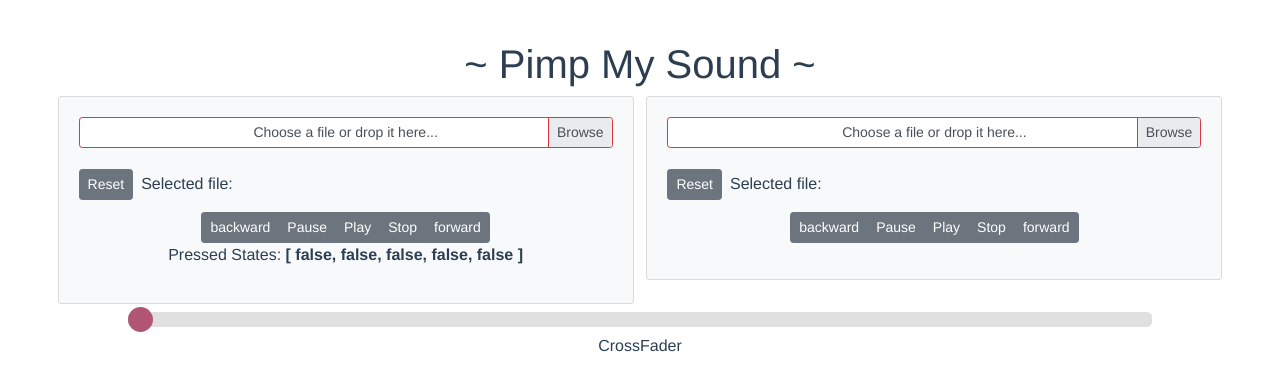
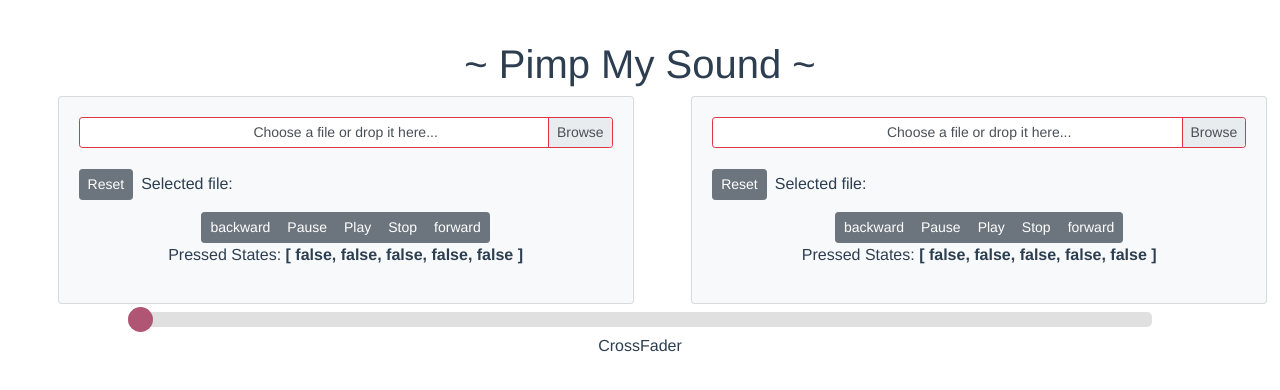
Before and after one commit to aimazeme/PimpMySound, a Vue app: page / in a window 1280 px wide. Shown: the top 390 px of the page. Built offline with nearby package versions, Linux system fonts and the light colour scheme.

Commit message:
made fileform into component

```diff
--- a/src/App.vue
+++ b/src/App.vue
@@ -2,89 +2,8 @@
   <div id="app">
 
     <PimpMySound msg="Welcome to Pimp My Sound"/>
-
-    <!-- Styled left file input bar-->
-    <b-card id="card-left" bg-variant="light" class="text-center">
-      <div id="center-file-input-bar">
-        <b-form-group label-for="file-small" label-size="sm">
-
-          <b-form-file
-            class="mb-2"
-            id="file-small" size="sm"
-            accept=".wav, .mp3"
-            v-model="file"
-            ref="file-input-l"
-            :state="Boolean(file)"
-            placeholder="Choose a file or drop it here..."
-            drop-placeholder="Drop file here...">
-          </b-form-file>
-
-          <b-form inline>
-            <b-button
-              id="reset1"
-              size="sm"
-              @click="clearLeftFiles()"
-              class="mr-2">Reset
-            </b-button>
-            <p class="mt-3">Selected file: {{file ? file.name : ''}}</p>
-          </b-form>
-
-          <b-button-group id="btn-group-left" size="sm">
-            <b-button
-              v-for="(btn, idx) in buttons"
-              :key="idx"
-              :pressed.sync="btn.state"
-              variant="secondary">
-              {{ btn.caption }}
-            </b-button>
-          </b-button-group>
-          <p>Pressed States: <strong>{{ btnStates }}</strong></p>
-
-        </b-form-group>
-      </div>
-    </b-card>
-
-
-    <!-- Styled righ file input bar-->
-    <b-card id="card-right" bg-variant="light" class="text-center">
-    <div id="center-file-input-bar">
-        <b-form-group label-for="file-small" label-size="sm">
-
-          <b-form-file
-            class="mb-2"
-            id="file-small" size="sm"
-            accept=".wav, .mp3"
-            v-model="file2"
-            ref="file-input-r"
-            :state="Boolean(file2)"
-            placeholder="Choose a file or drop it here..."
-            drop-placeholder="Drop file here...">
-          </b-form-file>
-
-          <b-form inline>
-            <b-button
-              id="reset2"
-              size="sm"
-              @click="clearRightFiles()"
-              class="mr-2">Reset
-            </b-button>
-            <p class="mt-3">Selected file: {{file2 ? file2.name : ''}}</p>
-          </b-form>
-
-           <b-button-group id="btn-group-right" size="sm">
-            <b-button
-              v-for="(btn2, idx2) in buttons2"
-              :key="idx2"
-              :pressed.sync="btn2.state2"
-              variant="secondary">
-              {{ btn2.caption2 }}
-            </b-button>
-          </b-button-group>
-
-        </b-form-group>
-      </div>
-    </b-card>
-
+    <FileInput/>
+    <FileInput/>
     <CrossFader/>
 
   </div>
@@ -92,49 +11,13 @@
 
 <script>
 import PimpMySound from './components/PimpMySound.vue'
+import FileInput from './components/FileInput.vue'
 import CrossFader from './components/Crossfader.vue'
 
 export default {
   name: 'app',
   components: {
-    PimpMySound, CrossFader
-  },
-
-  data() {
-    return {
-      file: null,
-      file2: null,
-      myToggle: false,
-      buttons: [
-        { caption: 'backward', state: false },
-        { caption: 'Pause', state: false },
-        { caption: 'Play', state: false },
-        { caption: 'Stop', state: false },
-        { caption: 'forward', state: false }
-      ],
-      buttons2: [
-        { caption2: 'backward', state2: false },
-        { caption2: 'Pause', state2: false },
-        { caption2: 'Play', state2: false },
-        { caption2: 'Stop', state2: false },
-        { caption2: 'forward', state2: false }
-      ]
-    }
-  },
-
-  computed: {
-    btnStates() {
-      return this.buttons.map(btn => btn.state)
-    }
-  },
-
-  methods: {
-    clearLeftFiles() {
-      this.$refs['file-input-l'].reset()
-    },
-    clearRightFiles() {
-      this.$refs['file-input-r'].reset()
-    }
+    PimpMySound, FileInput, CrossFader
   }
 }
 </script>
@@ -149,43 +32,4 @@ export default {
   margin-top: 40px;
   margin-bottom: 40px;
 }
-
-#card-left {
-  width: 45%;
-  height: 50%;
-  float: left;
-  margin-left: 4.5%;
-}
-
-#card-right {
-  width: 45%;
-  height:50%;
-  float: right;
-  margin-right: 4.5%;
-}
-
-#left-file-input-bar {
-  width: 20%;
-  height: 50%;
-  margin-left: 1rem;
-  margin-top: 4rem;
-  float:left;
-}
-
-#right-file-input-bar {
-  width: 20%;
-  height: 50%;
-  margin-right: 1rem;
-  margin-top: 4rem;
-  float: right;
-}
-
-#reset1 {
-  float: left;
-}
-
-#reset2 {
-  float: left;
-}
-
 </style>
--- /dev/null
+++ b/src/components/FileInput.vue
@@ -0,0 +1,107 @@
+<template>
+    <b-card id="card" bg-variant="light" class="text-center">
+      <div id="center-file-input-bar">
+        <b-form-group label-for="file-small" label-size="sm">
+
+          <b-form-file
+            class="mb-2"
+            id="file-small" size="sm"
+            accept=".wav, .mp3"
+            v-model="file"
+            ref="file-input-l"
+            :state="Boolean(file)"
+            placeholder="Choose a file or drop it here..."
+            drop-placeholder="Drop file here...">
+          </b-form-file>
+
+          <b-form inline>
+            <b-button
+              id="reset"
+              size="sm"
+              @click="clearLeftFiles()"
+              class="mr-2">Reset
+            </b-button>
+            <p class="mt-3">Selected file: {{file ? file.name : ''}}</p>
+          </b-form>
+
+          <b-button-group id="btn-group" size="sm">
+            <b-button
+              v-for="(btn, idx) in buttons"
+              :key="idx"
+              :pressed.sync="btn.state"
+              variant="secondary">
+              {{ btn.caption }}
+            </b-button>
+          </b-button-group>
+          <p>Pressed States: <strong>{{ btnStates }}</strong></p>
+
+        </b-form-group>
+      </div>
+    </b-card>
+</template>
+
+<script>
+export default {
+    name: 'FileInput',
+
+    data() {
+        return {
+        file: null,
+        file2: null,
+        myToggle: false,
+        buttons: [
+            { caption: 'backward', state: false },
+            { caption: 'Pause', state: false },
+            { caption: 'Play', state: false },
+            { caption: 'Stop', state: false },
+            { caption: 'forward', state: false }
+        ],
+        buttons2: [
+            { caption2: 'backward', state2: false },
+            { caption2: 'Pause', state2: false },
+            { caption2: 'Play', state2: false },
+            { caption2: 'Stop', state2: false },
+            { caption2: 'forward', state2: false }
+        ]
+        }
+    },
+
+    computed: {
+        btnStates() {
+            return this.buttons.map(btn => btn.state)
+        }
+    },
+
+    methods: {
+        clearLeftFiles() {
+            this.$refs['file-input-l'].reset()
+        },
+        clearRightFiles() {
+            this.$refs['file-input-r'].reset()
+        }
+    }
+}
+</script>
+
+<style scoped>
+
+#card{
+  width: 45%;
+  height: 50%;
+  float: left;
+  margin-left: 4.5%;
+}
+
+#file-input-bar {
+  width: 20%;
+  height: 50%;
+  margin-left: 1rem;
+  margin-top: 4rem;
+  float:left;
+}
+
+#reset {
+  float: left;
+}
+
+</style>
```
